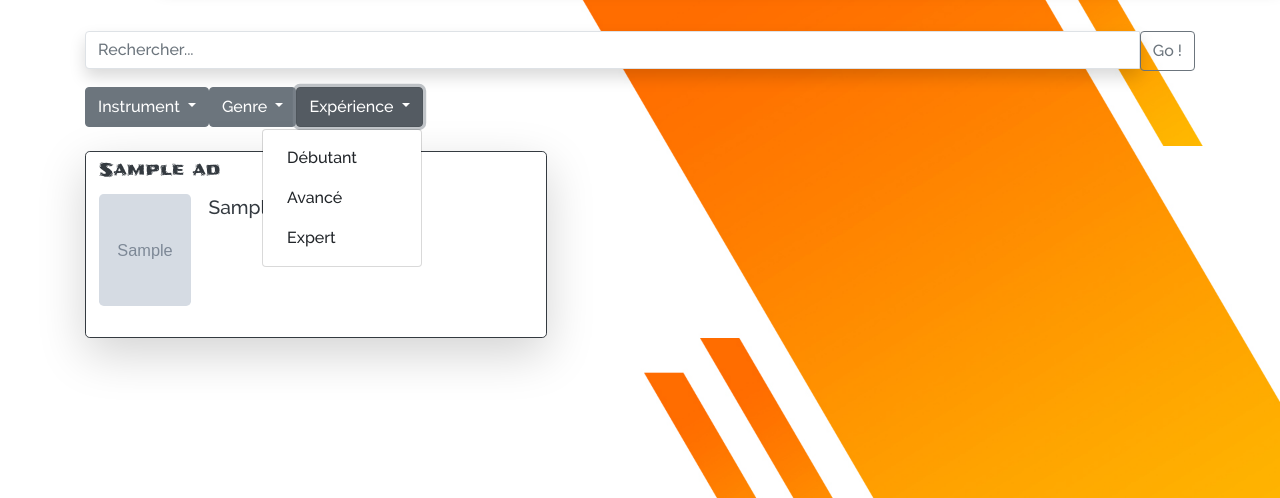
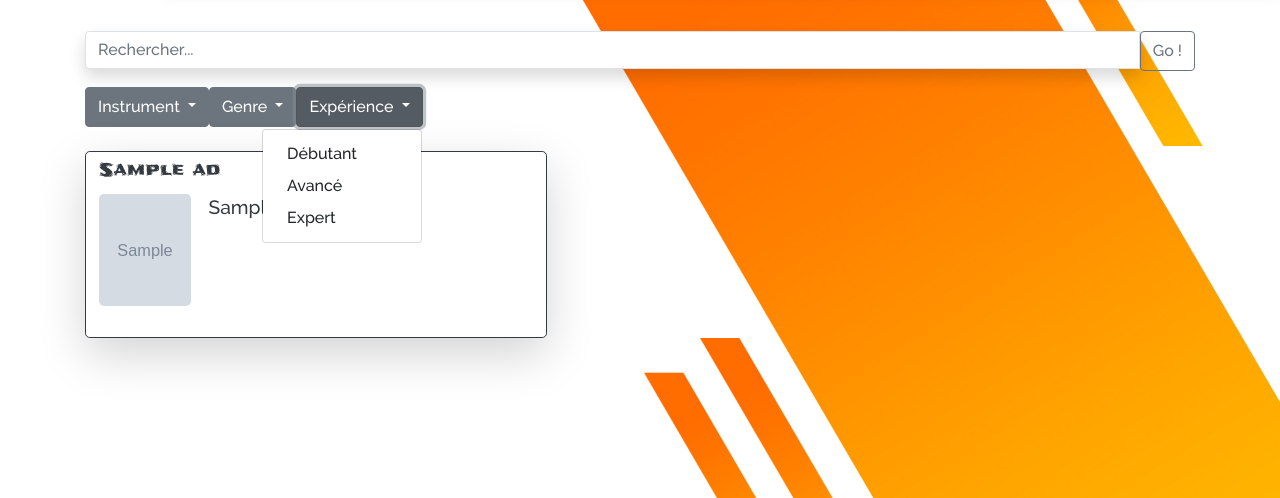
Before and after one commit to WildCodeSchool/tlse-php-202109-p2-meetzic, a PHP site: template src/View/Home/ad.html.twig in a window 1280 px wide, after a click on "Expérience". Shown: the part 158-656 px from the top of the page. Run offline with PHP 8.4, Linux system fonts and the light colour scheme; the template is opened without the code that fills it: most values are stand-ins (such as "Sample title", 1, 10 or a date in 2020); grey boxes marked "Sample" are stand-in pictures; some libraries are stand-ins or nearby versions.

Commit message:
resolution conflits

```diff
--- a/src/View/Home/ad.html.twig
+++ b/src/View/Home/ad.html.twig
@@ -22,15 +22,9 @@
                             Instrument
                             </button>
                             <div class="dropdown-menu dropdown-menu-right">
-                                <button class="dropdown-item" type="button">Guitare</button>
-                                <button class="dropdown-item" type="button">Batterie</button>
-                                <button class="dropdown-item" type="button">Basse</button>
-                                <button class="dropdown-item" type="button">Chant</button>
-                                <button class="dropdown-item" type="button">Piano</button>
-                                <button class="dropdown-item" type="button">Batterie</button>
-                                <button class="dropdown-item" type="button">Cuivres</button>
-                                <button class="dropdown-item" type="button">Percussion</button>
-                                <button class="dropdown-item" type="button">Accordéon</button>
+                            {% for instrument in instruments %}
+                                <a href="#" class="dropdown-item" type="button">{{ instrument['name']}}</a>
+                            {% endfor %}
                             </div>
                         </div>
                 </div>
@@ -40,19 +34,9 @@
                             Genre
                             </button>
                             <div class="dropdown-menu dropdown-menu-right">
-                                <button class="dropdown-item" type="button">Rock</button>
-                                <button class="dropdown-item" type="button">Pop</button>
-                                <button class="dropdown-item" type="button">Metal</button>
-                                <button class="dropdown-item" type="button">Funk</button>
-                                <button class="dropdown-item" type="button">Soul</button>
-                                <button class="dropdown-item" type="button">Hard-Rock</button>
-                                <button class="dropdown-item" type="button">Punk-Rock</button>
-                                <button class="dropdown-item" type="button">Electro</button>
-                                <button class="dropdown-item" type="button">Disco</button>
-                                <button class="dropdown-item" type="button">Reggae</button>
-                                <button class="dropdown-item" type="button">Musette</button>
-                                <button class="dropdown-item" type="button">Jazz</button>
-                                <button class="dropdown-item" type="button">Classique</button>
+                            {% for genre in genres %}
+                                <a href="#" class="dropdown-item" type="button">{{ genre['name']}}</a>
+                            {% endfor %}
                             </div>
                         </div>
                 </div>
@@ -62,9 +46,9 @@
                             Expérience
                             </button>
                             <div class="dropdown-menu dropdown-menu-right">
-                                <button class="dropdown-item" type="button">Débutant</button>
-                                <button class="dropdown-item" type="button">Avancé</button>
-                                <button class="dropdown-item" type="button">Expert</button>
+                                <a href="#" class="dropdown-item" type="button">Débutant</a>
+                                <a href="#" class="dropdown-item" type="button">Avancé</a>
+                                <a href="#" class="dropdown-item" type="button">Expert</a>
                             </div>
                         </div>
                 </div>
```
Also changed, not shown: src/Controller/AdController.php (+19 -3 lines), src/Model/FilterModel.php (added, +20 -0 lines).
